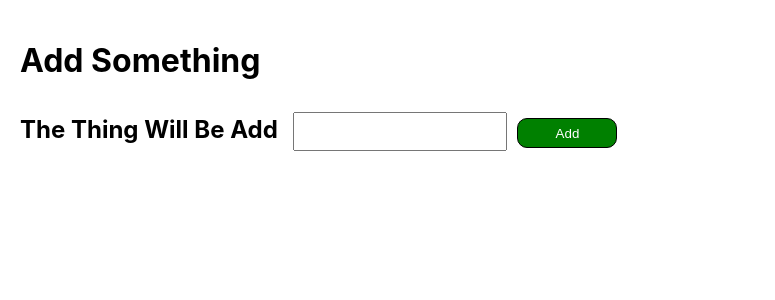
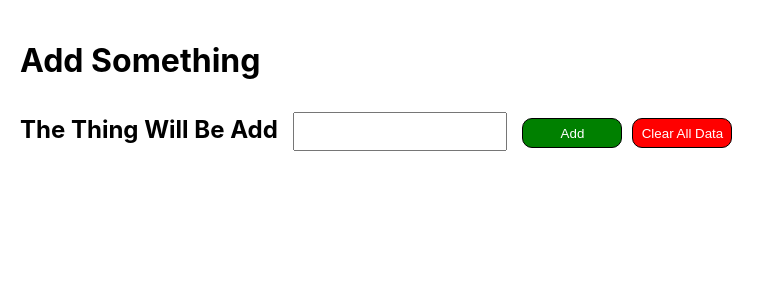
Before and after one commit to atakanhbk/First-Project, a React (Create React App) app: page / in a window 1280 px wide. Shown: the top 300 px of the page, without its empty margins (0-775 px from the left). Built offline with nearby package versions, Linux system fonts and the light colour scheme.

Commit message:
Add Clear Data

```diff
--- a/src/App.css
+++ b/src/App.css
@@ -31,8 +31,16 @@ input {
 button {
   width: 100px;
   height: 30px;
-  background-color: green;
   border: 1px solid black;
   color: white;
   border-radius: 10px;
+  margin:0px 5px
 }
+
+.add-button {
+  background-color: green;
+}
+
+.clear-button {
+  background-color: red;
+}
--- /dev/null
+++ b/src/Components/ClearAllList.js
@@ -0,0 +1,12 @@
+function ClearAllList({ getPersonList }) {
+  const handleClearButton = () => {
+    console.log(getPersonList);
+  };
+  return (
+    <div>
+      <button onClick={handleClearButton}></button>
+    </div>
+  );
+}
+
+export default ClearAllList;
--- a/src/Components/CreatePerson.js
+++ b/src/Components/CreatePerson.js
@@ -1,8 +1,8 @@
 import PersonList from "./PersonList";
 import { useState } from "react";
+import ClearAllList from "./ClearAllList";
 
 function CreatePerson() {
-
   const [inputText, setInputText] = useState("");
   const [personList, setPersonList] = useState([]);
 
@@ -11,9 +11,8 @@ function CreatePerson() {
   };
 
   const addPersonList = () => {
-      if (inputText.trim() ==="") {
+    if (inputText.trim() === "") {
       alert("Please Enter A Value");
-
     } else {
       if (isNameAlreadyExists(inputText)) {
         alert("ALREADY HAVE");
@@ -23,7 +22,6 @@ function CreatePerson() {
           <PersonList info={inputText} key={personList.length} />,
         ];
         setPersonList(newPersonList);
-
       }
     }
     setInputText("");
@@ -31,20 +29,28 @@ function CreatePerson() {
 
   function isNameAlreadyExists(name) {
     return personList.some(
-        (person) =>
-          person.props.info.toLowerCase() === name.toLowerCase()
+      (person) => person.props.info.toLowerCase() === name.toLowerCase()
     );
   }
+
+  const clearAllData = () => {
+    if (personList.length == 0) {
+      alert("There are no information");
+    }
+
+    setInputText("");
+    setPersonList([]);
+  };
 
   const handleSubmit = (e) => e.preventDefault();
   return (
     <div>
-
       <form onSubmit={handleSubmit}>
         <h2>
           The Thing Will Be Add{" "}
           <input value={inputText} onChange={setInputValue} />
-          <button onClick={addPersonList}>Add</button>
+          <button className="add-button" onClick={addPersonList}>Add</button>
+          <button className="clear-button" onClick={clearAllData}>Clear All Data</button>
         </h2>
 
         <div className="person-list">{personList}</div>
```
Lines whose indentation alone changed are shown as unchanged.
